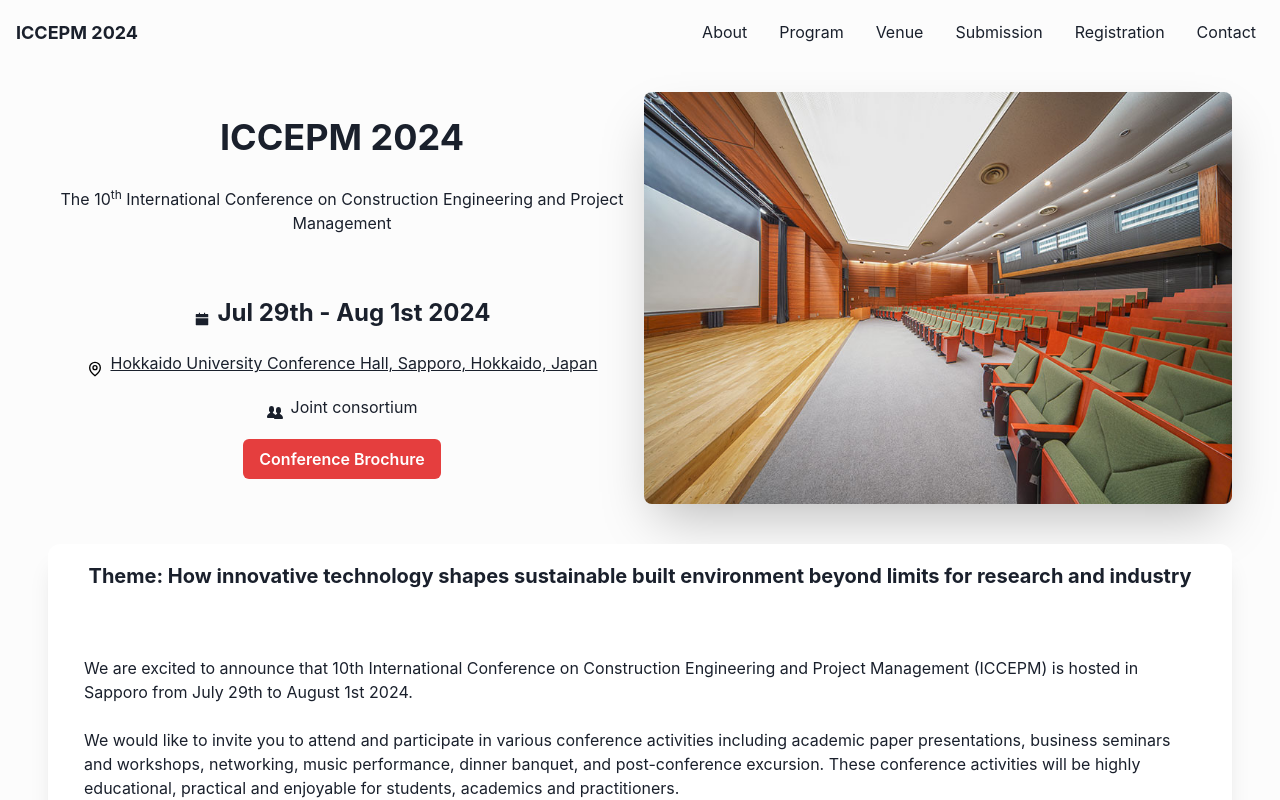
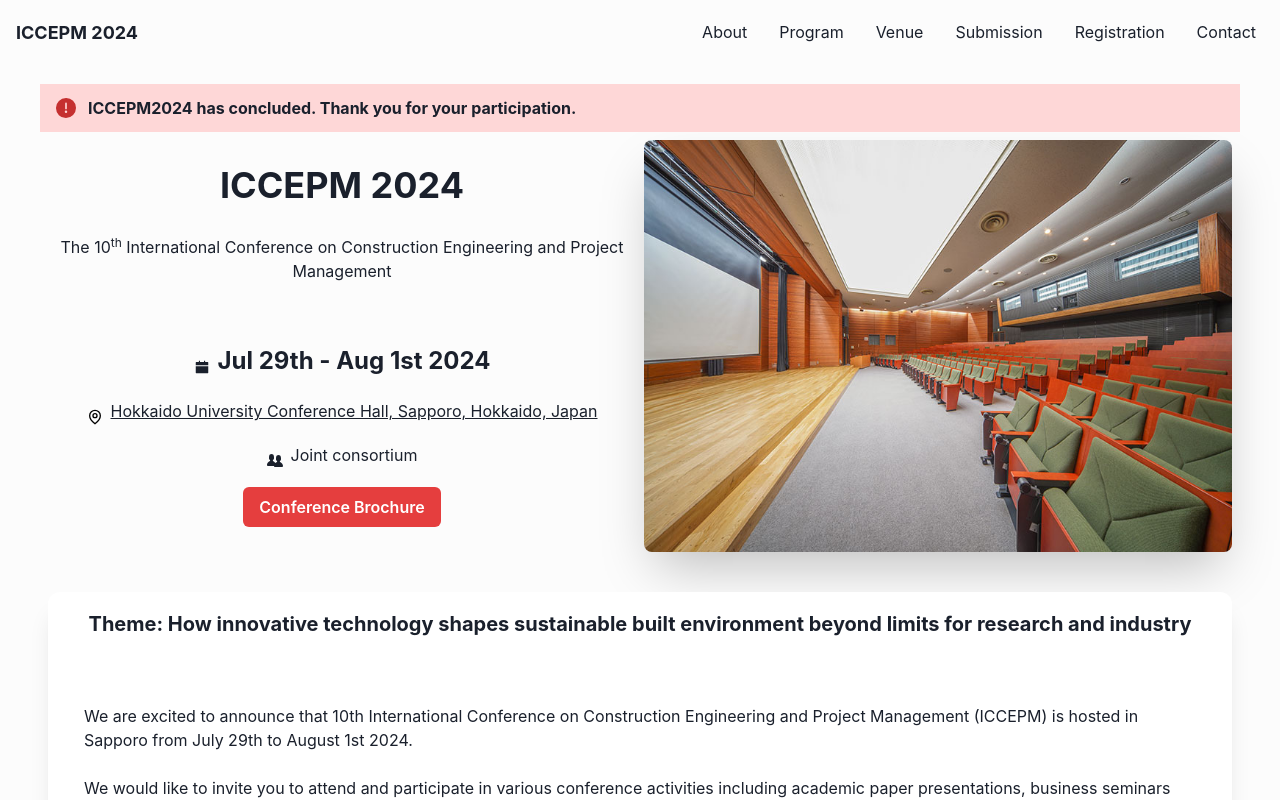
Before and after one commit to ktaroabobon/iccepm2024, a React (Create React App) app: page / in a window 1280 px wide. Shown: the top 800 px of the page. Built offline with nearby package versions, Linux system fonts and the light colour scheme.

Commit message:
edit Makefile for docker env

```diff
--- a/package.json
+++ b/package.json
@@ -3,6 +3,7 @@
   "version": "0.1.0",
   "private": true,
   "dependencies": {
+    "@chakra-ui/cli": "^3.2.3",
     "@chakra-ui/icons": "^2.0.19",
     "@chakra-ui/react": "^2.6.1",
     "@emotion/react": "^11.11.0",
@@ -16,6 +17,8 @@
     "@types/react": "^18.2.6",
     "@types/react-dom": "^18.2.4",
     "@types/react-router-dom": "^5.3.3",
+    "add": "^2.0.6",
+    "alert": "^6.0.2",
     "framer-motion": "^10.12.12",
     "react": "^18.2.0",
     "react-dom": "^18.2.0",
@@ -23,6 +26,7 @@
     "react-iframe": "^1.8.5",
     "react-router-dom": "^6.11.2",
     "react-scripts": "5.0.1",
+    "snippet": "^0.1.0",
     "typescript": "^4.9.5",
     "web-vitals": "^2.1.4"
   },
--- a/src/pages/Base.tsx
+++ b/src/pages/Base.tsx
@@ -1,6 +1,6 @@
-import React, { ReactNode } from "react";
+import { ReactNode } from "react";
 import { MyNavbar } from "../components/Navbar";
-import { Box } from "@chakra-ui/react";
+import { Alert, AlertIcon, AlertTitle, Box } from "@chakra-ui/react";
 
 interface BaseProps {
   children: ReactNode;
@@ -10,8 +10,13 @@ export const Base = ({ children }: BaseProps) => {
   return (
     <Box bg={"#FCFCFC"} h={"100vh"}>
       <MyNavbar />
-
       <Box px={"10"} py={"5"} mx={"auto"} maxWidth={"1280px"} width={"100%"}>
+        <Alert status="error">
+          <AlertIcon />
+          <AlertTitle mr={2}>
+          ICCEPM2024 has concluded. Thank you for your participation.
+          </AlertTitle>
+        </Alert>
         <main>{children}</main>
       </Box>
     </Box>
```
Also changed, not shown: compose.yml (line endings or trailing spaces), 2 other files (tests, documents, lock files or other folders).
